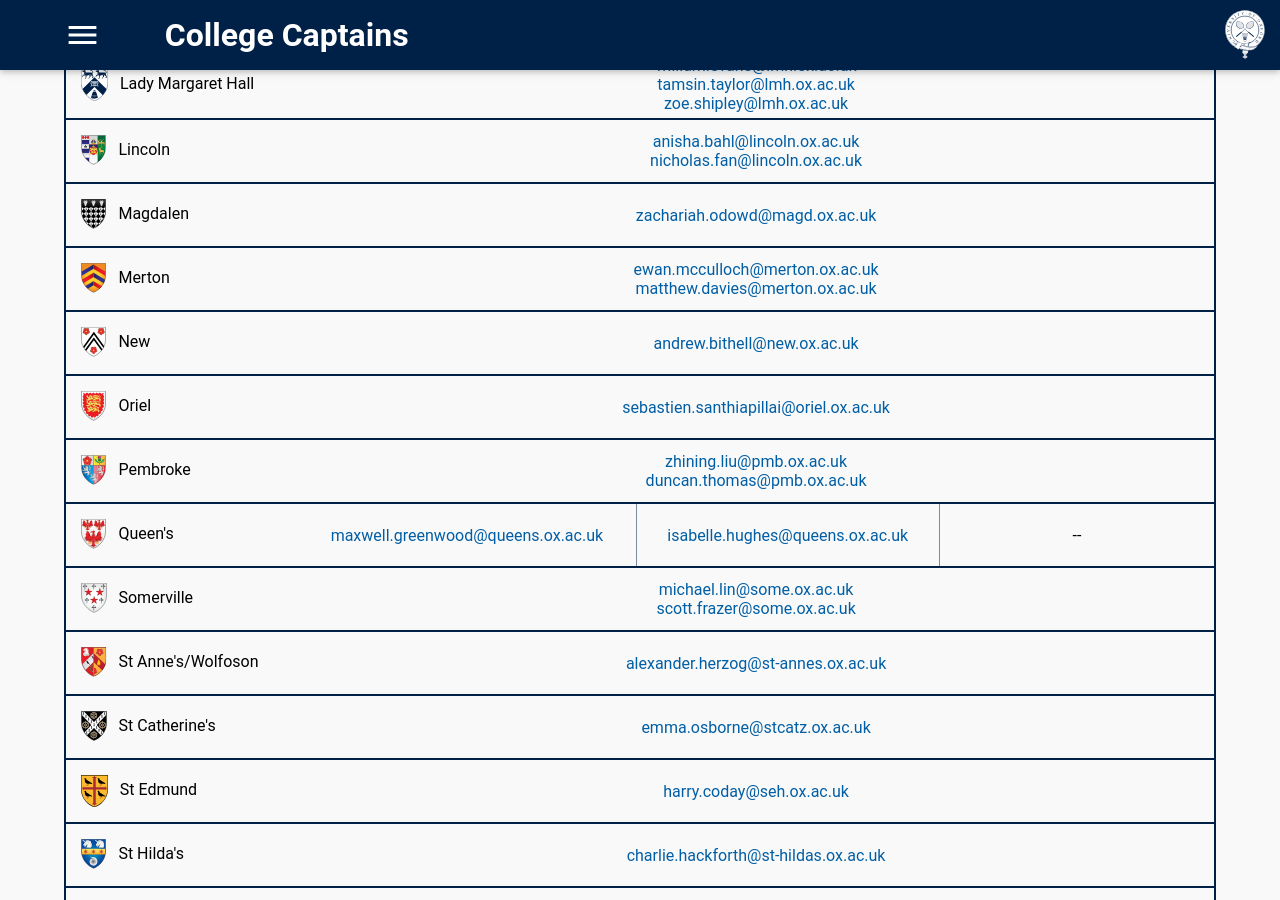
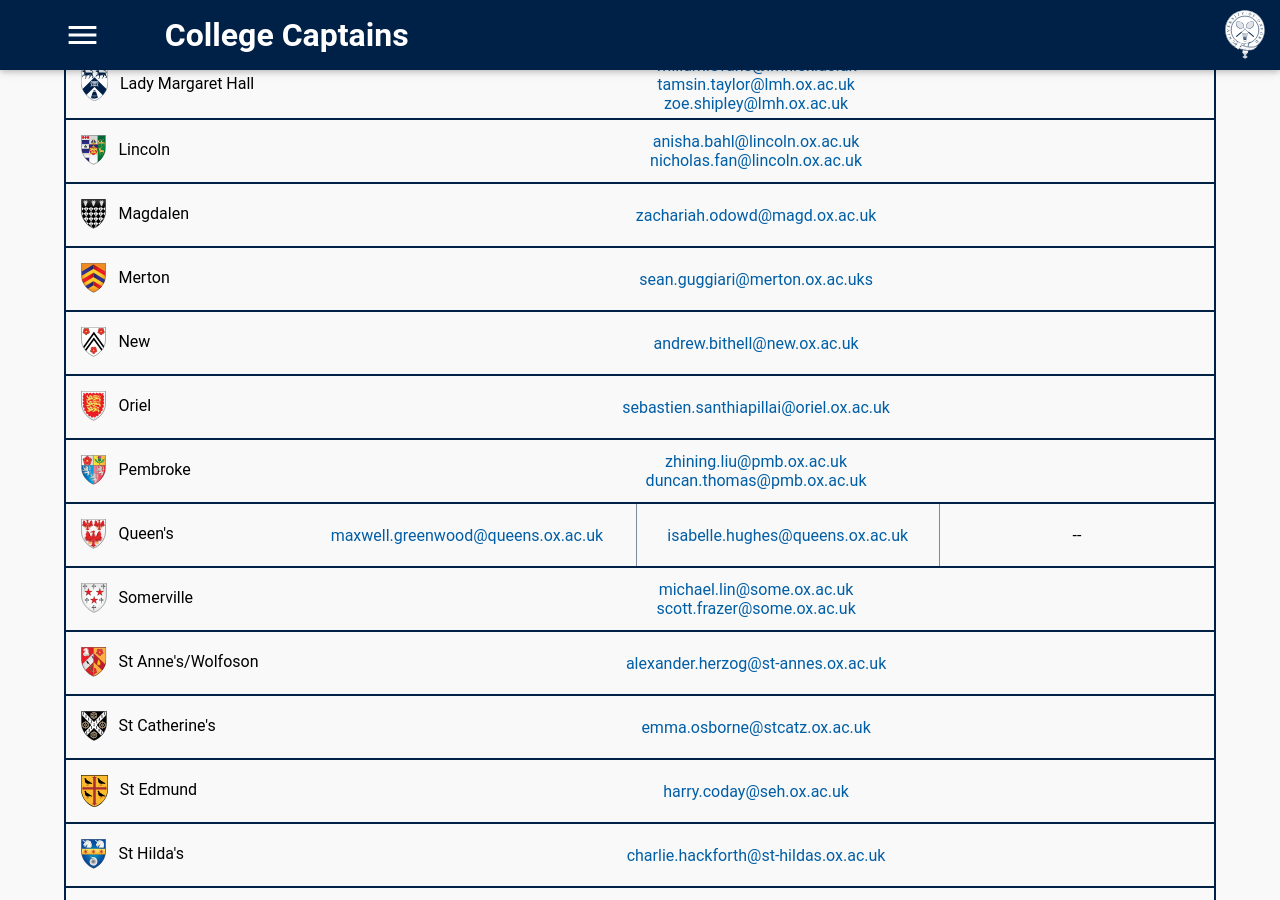
Before and after one commit to OUBaC/OUBaC.github.io, a Jekyll site: the page built from college-captains.html, in a window 1280 px wide and 900 px high, scrolled down 620 px. Built offline with Jekyll 4.4.1, drawn with Linux system fonts in a browser that asks for light colours.

Commit message:
Updated the committee and college captains.

```diff
--- a/college-captains.html
+++ b/college-captains.html
@@ -44,9 +44,7 @@
    Captain: zachariah.odowd@magd.ox.ac.uk
  - College: Merton
    img: merton
-   Captains:
-   - ewan.mcculloch@merton.ox.ac.uk
-   - matthew.davies@merton.ox.ac.uk
+   Captain: sean.guggiari@merton.ox.ac.uks
  - College: New
    img: new
    Captain: andrew.bithell@new.ox.ac.uk
--- a/the-committee.html
+++ b/the-committee.html
@@ -84,8 +84,8 @@
    photo: "/assets/the-committee/2018-2019/tan.jpg"
 
  - role: League and Cuppers Secretary
-   name: ???
-   email: ???
+   name: Michael Platt
+   email: michael.platt@jesus.ox.ac.uk
    comment:
    photo:
 
```
